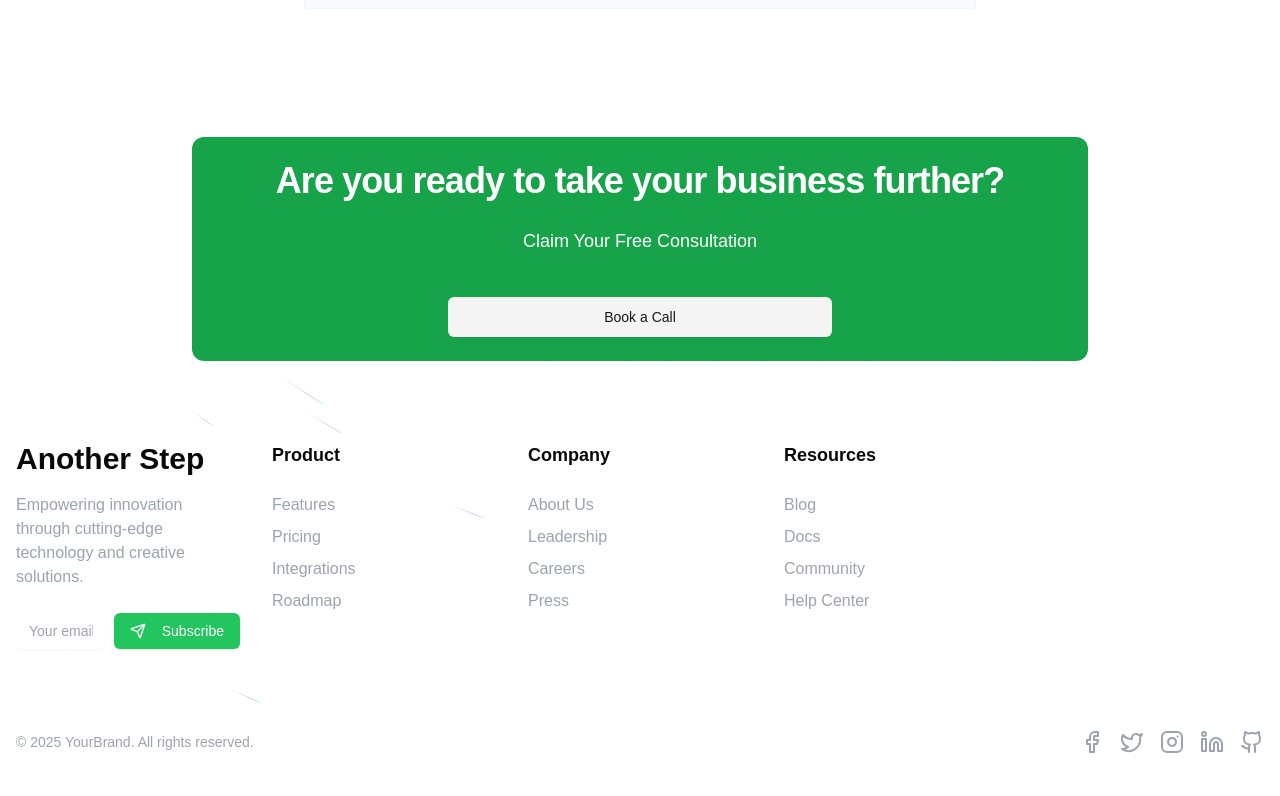
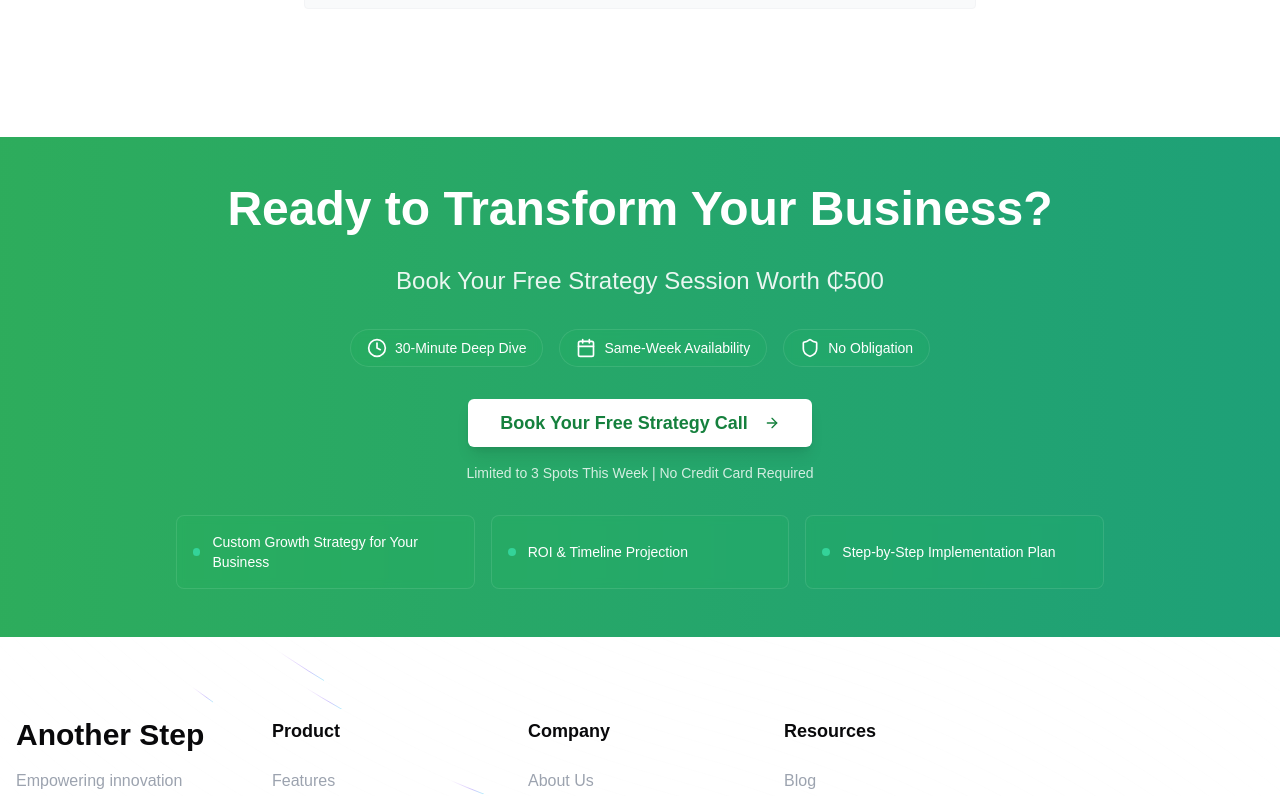
Before and after one commit to harryyking/HemoHeros, a Next.js app: page / in a window 1280 px wide. Shown: the part 4467-5263 px from the top of the page. Built offline with nearby package versions, Linux system fonts and the light colour scheme; a web font is replaced by a local one.

Commit message:
cta edit

```diff
--- a/components/cta.tsx
+++ b/components/cta.tsx
@@ -1,22 +1,74 @@
 import { Button } from "@/components/ui/button"
+import { Calendar, ArrowRight, Clock, Shield } from "lucide-react"
 
 export default function CTA() {
   return (
-      <div className="mx-auto max-w-4xl p-6 space-y-6 rounded-xl bg-primary">
-        <div className="mx-auto max-w-3xl text-center">
-          <h2 className="text-2xl font-bold tracking-tight text-white sm:text-4xl">
-            Are you ready to take your business further?
+    <div className="relative overflow-hidden">
+      {/* Background with gradient overlay */}
+      <div className="absolute inset-0 bg-gradient-to-r from-green-600 to-emerald-600 opacity-90" />
+
+      <div className="relative mx-auto max-w-5xl p-8 md:p-12">
+        {/* Main Content */}
+        <div className="text-center space-y-8">
+          <h2 className="text-3xl md:text-5xl font-bold text-white">
+            Ready to Transform Your Business?
           </h2>
-          <p className="mx-auto mt-6 max-w-xl text-lg text-white leading-8 text-muted-foreground">
-            Claim Your Free Consultation
+
+          <p className="text-xl md:text-2xl text-white/90">
+            Book Your Free Strategy Session Worth ₵500
           </p>
-          <div className="mt-10 flex items-center justify-center gap-x-6">
-            <Button size="lg" variant={"secondary"} className="w-96">
-              Book a Call
+
+          {/* Feature Badges */}
+          <div className="flex flex-wrap justify-center gap-4 my-8">
+            {[
+              { icon: Clock, text: "30-Minute Deep Dive" },
+              { icon: Calendar, text: "Same-Week Availability" },
+              { icon: Shield, text: "No Obligation" },
+            ].map((item, index) => (
+              <div
+                key={index}
+                className="flex items-center bg-green-500/10 backdrop-blur-sm rounded-full px-4 py-2 text-white border border-white/10"
+              >
+                <item.icon className="w-5 h-5 mr-2" />
+                <span className="text-sm font-medium">{item.text}</span>
+              </div>
+            ))}
+          </div>
+
+          {/* CTA Button */}
+          <div className="flex flex-col items-center space-y-4">
+            <Button
+              size="lg"
+              variant="secondary"
+              className="group bg-white hover:bg-white/90 text-green-700 px-8 py-6 text-lg font-semibold transform hover:scale-105 transition-all duration-200 shadow-lg"
+            >
+              Book Your Free Strategy Call
+              <ArrowRight className="ml-2 w-5 h-5 group-hover:translate-x-1 transition-transform" />
             </Button>
+
+            <p className="text-white/80 text-sm">
+              Limited to 3 Spots This Week | No Credit Card Required
+            </p>
+          </div>
+
+          {/* What You'll Get */}
+          <div className="mt-8 grid md:grid-cols-3 gap-4 text-left">
+            {[
+              "Custom Growth Strategy for Your Business",
+              "ROI & Timeline Projection",
+              "Step-by-Step Implementation Plan"
+            ].map((benefit, index) => (
+              <div
+                key={index}
+                className="flex items-center bg-green-500/10 backdrop-blur-sm rounded-lg p-4 border border-white/10"
+              >
+                <div className="h-2 w-2 rounded-full bg-emerald-400 mr-3" />
+                <p className="text-white text-sm">{benefit}</p>
+              </div>
+            ))}
           </div>
         </div>
       </div>
-
+    </div>
   )
 }
```
